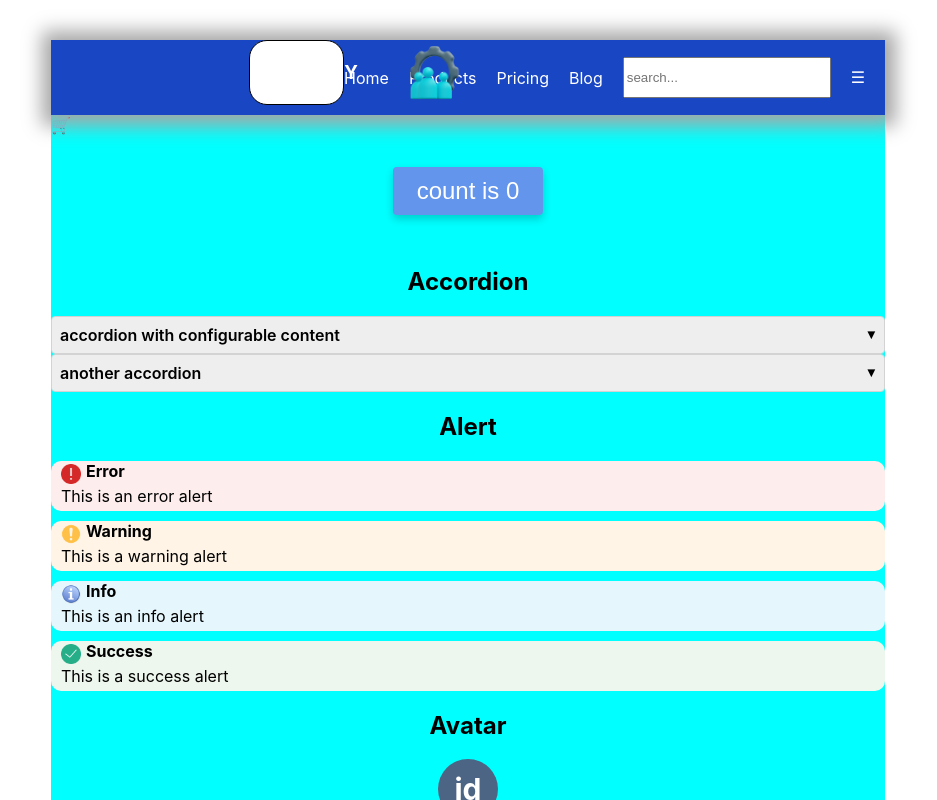
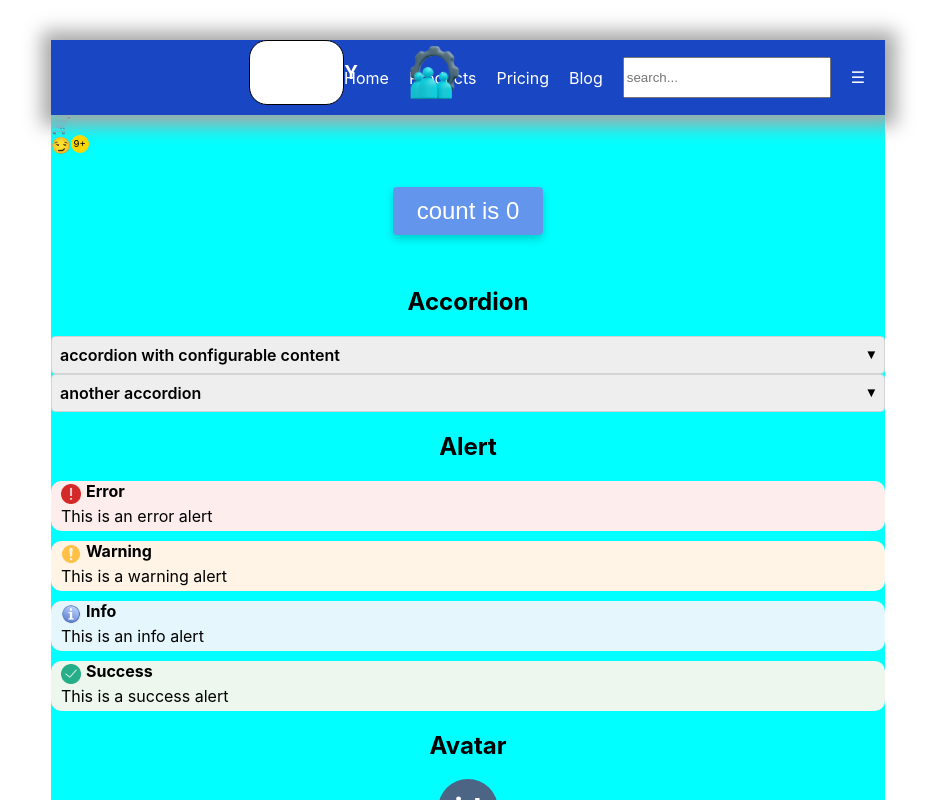
Before and after one commit to marko-knoebl/cc-react-components, a React (Vite) app in the folder cc-react-components/: page / in a window 1280 px wide. Shown: the top 800 px of the page, without its empty margins (172-1109 px from the left). Built offline with nearby package versions, Linux system fonts and the light colour scheme.

Commit message:
badge emojis on fleek

```diff
--- a/cc-react-components/src/App.jsx
+++ b/cc-react-components/src/App.jsx
@@ -99,6 +99,7 @@ function App() {
 				/>
 			</div>
 			<Badge value={count}></Badge>
+			<Badge value={69}>😏</Badge>
 
 			<div className="card">
 				<Button
--- a/cc-react-components/src/components/Badge.css
+++ b/cc-react-components/src/components/Badge.css
@@ -3,8 +3,6 @@
 }
 
 .bubble {
-	margin-top: 5px;
-	margin-left: 26px;
 	height: 1.1em;
 	width: 1.1em;
 	background-color: gold;
@@ -23,4 +21,5 @@
 .badge-container {
 	position: relative;
 	display: flex;
+	padding: 0;
 }
```
